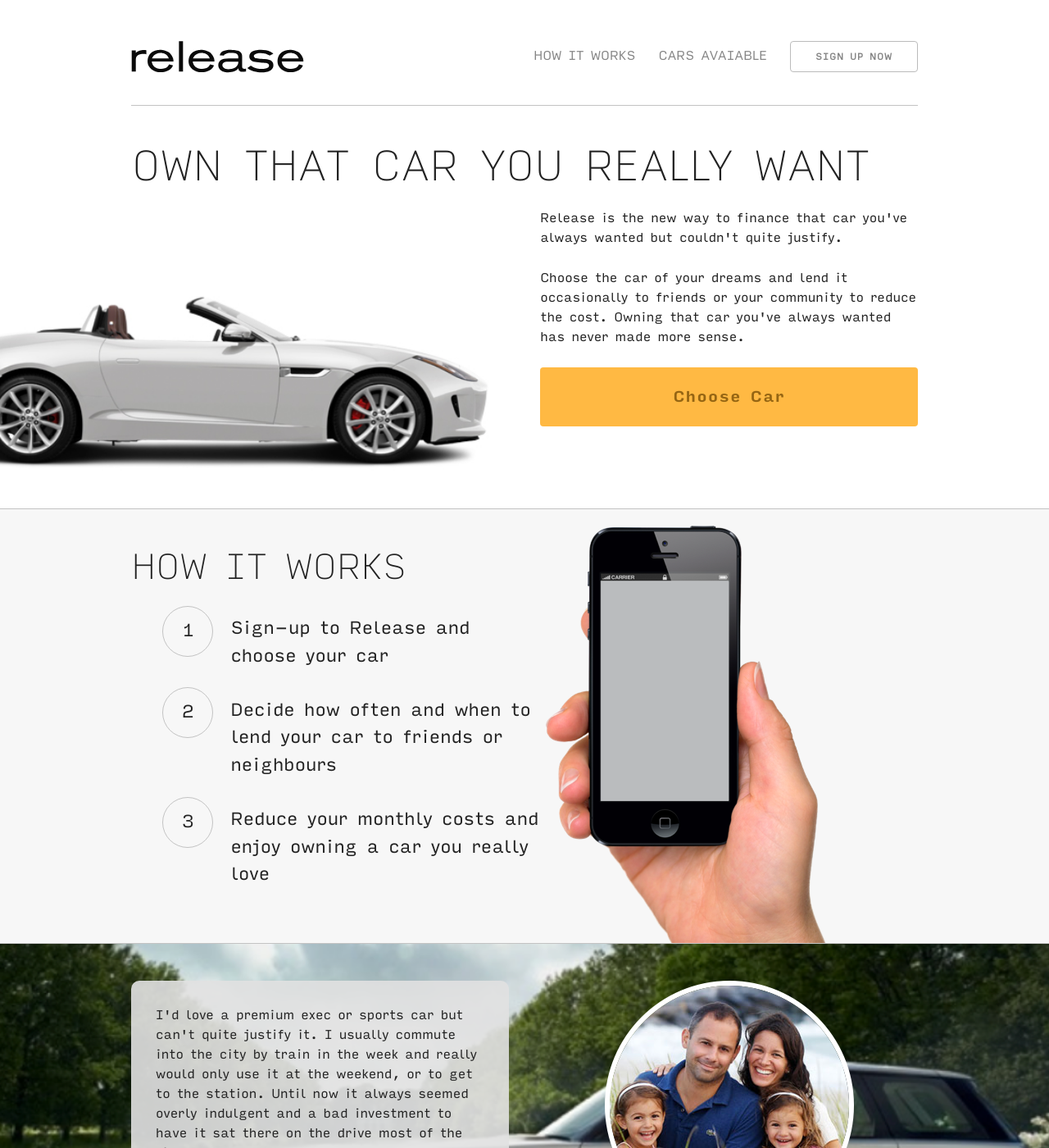
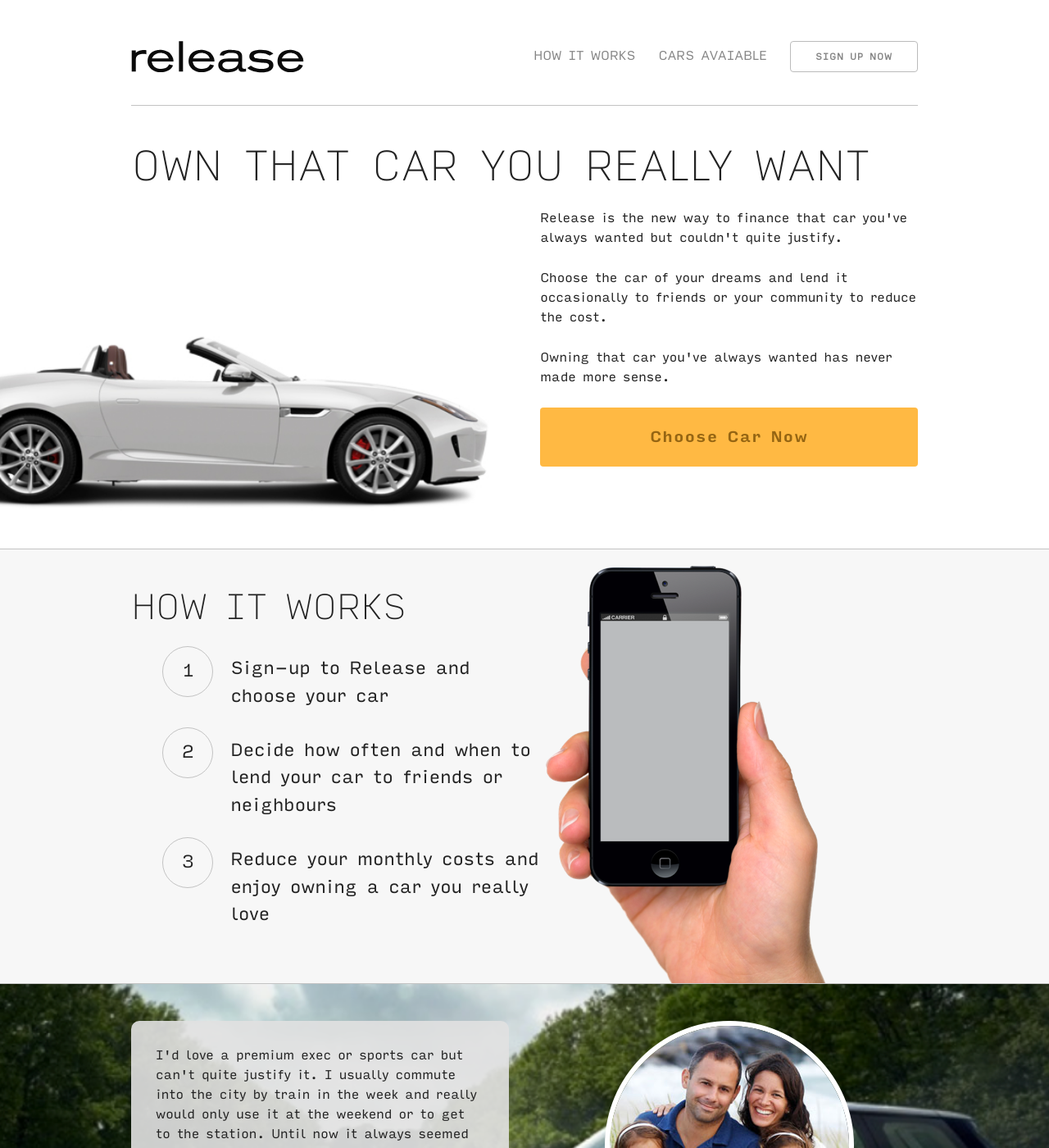
Before and after one commit to releasefinance/releasefinance.github.io, a Jekyll site: the page built from commuter-1.html, in a window 1280 px wide and 1400 px high. Shown: the whole window at 82% size. Built offline with Jekyll 4.4.1, drawn with Linux system fonts in a browser that asks for light colours; some of the changed text lies outside the part shown.

Commit message:
Copy update - Commuter Segment

```diff
--- a/commuter-1.html
+++ b/commuter-1.html
@@ -7,8 +7,9 @@
   header : Own that car you really want
   desc   : |
     <p>Release is the new way to finance that car you've always wanted but couldn't quite justify.</p>
-    <p>Choose the car of your dreams and lend it occasionally to friends or your community to reduce the cost. Owning that car you've always wanted has never made more sense.</p>
-  cta    : Choose Car
+    <p>Choose the car of your dreams and lend it occasionally to friends or your community to reduce the cost.</p>
+    <p>Owning that car you've always wanted has never made more sense.</p>
+  cta    : Choose Car Now
   image  : intro_car_1.png
 
 howitworks:
@@ -19,7 +20,7 @@
   image  : howitworks_ui_1.png
 
 testimonial:
-  quote : I'd love a premium exec or sports car but can't quite justify it. I usually commute into the city by train in the week and really would only use it at the weekend, or to get to the station. Until now it always seemed overly indulgent and a bad investment to have it sat there on the drive most of the time.
+  quote : I'd love a premium exec or sports car but can't quite justify it. I usually commute into the city by train in the week and really would only use it at the weekend or to get to the station. Until now it always seemed overly indulgent and a bad investment to have it sat there on the drive most of the time.
   name  : Tom Stafford
   image   : testimonial_people_1.png
   bg    : testimonial_bg_1.png
@@ -28,10 +29,10 @@
   - text : Your dream car now makes rational finanical sense as well as emotional
     header : Save money
     img : img_1.png
-  - text : Choose the car you really would love without compromising on quality
+  - text : Choose the car you really would love without compromising
     header : Upgrade to your dream car
     img : img_2.png
-  - text : Choose how often, when and to who you lend your car for total peace of mind
+  - text : Choose how often, when and to who you lend it for total peace of mind
     header : Flexible Lending
     img : img_3.png
 cars:
```
